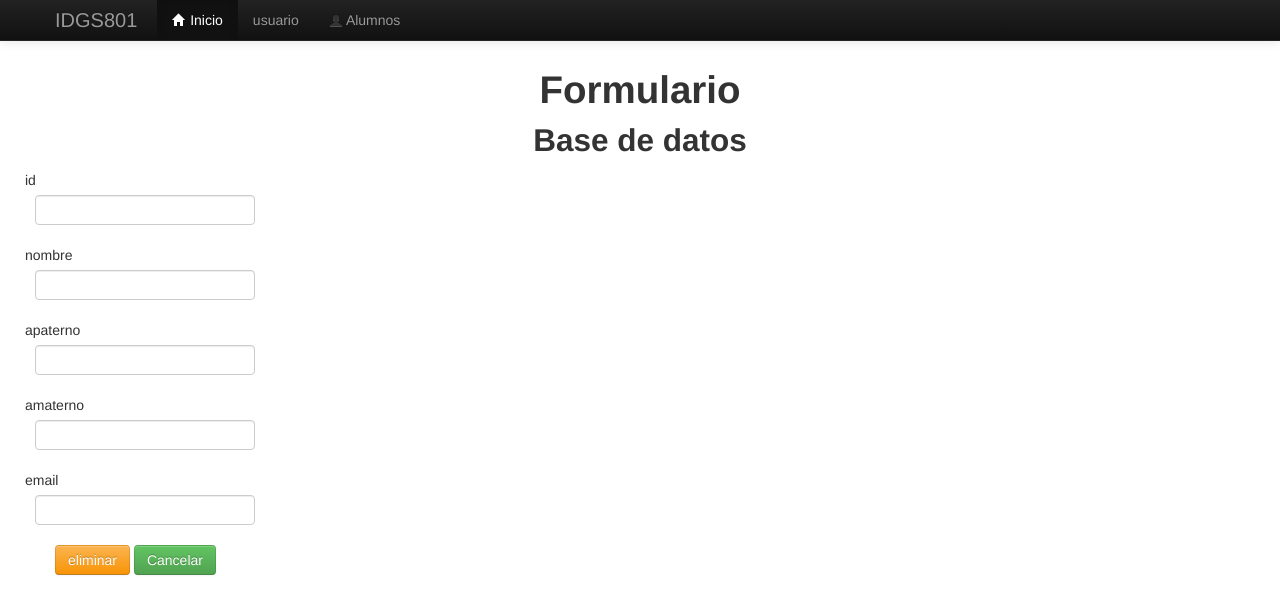
After one commit to IDGS801-21002128/Flask-BD, a Flask app: template templates/eliminar.html in a window 1280 px wide. The commit adds this page. Shown: the top 614 px of the page. Run offline with Flask 3, Linux system fonts and the light colour scheme; the template is opened without the code that fills it: values that come from a table or form of the project are taken from there, others are empty; some libraries are stand-ins or nearby versions.

Commit message:
04/03/24 PMA MODIFICAR Y ELIMINAR BD

```diff
--- a/main.py
+++ b/main.py
@@ -14,6 +14,51 @@ csrf=CSRFProtect()
 def ABCompleto():
     alumno = Alumnos.query.all()
     return render_template("ABC_Completo.html", alumnos=alumno)
+
+@app.route("/eliminar", methods=[ "GET", "POST"])
+def eliminar():
+    formulario = UserForm(request.form)
+    if request.method == 'GET':
+        id = request.args.get('id')
+        alumno1 = db.session.query(Alumnos).filter(Alumnos.id == id).first()
+        formulario.id.data = request.args.get('id')
+        formulario.nombre.data = alumno1.nombre
+        formulario.apaterno.data = alumno1.apaterno
+        formulario.email.data = alumno1.email
+
+    if request.method == 'POST':
+        id = formulario.id.data
+        alumno = Alumnos.query.get(id)
+        db.session.delete(alumno)
+        db.session.commit()
+        return redirect(url_for("ABCompleto"))
+
+    return render_template("eliminar.html", form=formulario)
+
+
+@app.route("/modificar", methods=[ "GET", "POST"])
+def modificar():
+    formulario = UserForm(request.form)
+    if request.method == 'GET':
+        id = request.args.get('id')
+        alumno1 = db.session.query(Alumnos).filter(Alumnos.id == id).first()
+        formulario.id.data = request.args.get('id')
+        formulario.nombre.data = alumno1.nombre
+        formulario.apaterno.data = alumno1.apaterno
+        formulario.email.data = alumno1.email
+
+    if request.method == 'POST':
+        id = formulario.id.data
+        alumno = Alumnos.query.get(id)
+        alumno.nombre =formulario.nombre.data
+        alumno.apaterno =formulario.apaterno.data
+        alumno.email = formulario.email.data
+        db.session.add(alumno)
+        db.session.commit()
+        return redirect(url_for("ABCompleto"))
+
+    return render_template("modificar.html", form=formulario)
+
 
 @app.route("/",methods=['GET','POST'])
 def index():
--- a/templates/ABC_completo.html
+++ b/templates/ABC_completo.html
@@ -23,8 +23,8 @@
                     <td>{{alumno.nombre}}</td>
                     <td>{{alumno.apaterno}}</td>
                     <td>{{alumno.email}}</td>
-                    <td><a href="eliminar.html?id={{alumno.id}}" class="btn btn-danger">Eliminar</a></td>
-                    <td><a href="modificar.html?id={{alumno.id}}" class="btn btn-warning">Modificar</a></td>
+                    <td><a href="eliminar?id={{alumno.id}}" class="btn btn-danger">Eliminar</a></td>
+                    <td><a href="modificar?id={{alumno.id}}" class="btn btn-warning">Modificar</a></td>
                 </tr>
                 {% endfor %}
             </tbody>
--- /dev/null
+++ b/templates/eliminar.html
@@ -0,0 +1,46 @@
+{% extends "layout2.html" %}
+
+{% block container %}
+{% import "macro.html" as macros%}
+
+<div class="text-center">
+    <h1>Formulario</h1>
+    <h2>Base de datos</h2>
+</div>
+<form name="sent" action="/eliminar" id="contactForm" method="POST" novalidate>
+    <div class="row control-group">
+        <div class="form-group col-xs-12 float-label-form-group-controls">
+            {{macros.camposNuevos(form.id, class="form-control")}}
+        </div>
+    </div>
+    <div class="row control-group">
+        <div class="form-group col-xs-12 float-label-form-group-controls">
+            {{macros.camposNuevos(form.nombre, class="form-control")}}
+        </div>
+    </div>
+
+    <div class="row control-group">
+        <div class="form-group col-xs-12 float-label-form-group-controls">
+            {{macros.camposNuevos(form.apaterno, class="form-control")}}
+        </div>
+    </div>
+
+    <div class="row control-group">
+        <div class="form-group col-xs-12 float-label-form-group-controls">
+            {{macros.camposNuevos(form.amaterno, class="form-control")}}
+        </div>
+    </div>
+
+    <div class="row control-group">
+        <div class="form-group col-xs-12 float-label-form-group-controls">
+            {{macros.camposNuevos(form.email, class="form-control")}}
+        </div>
+    </div>
+
+    <input type="hidden" name="csrf_token" value="{{ csrf_token() }}">
+    <input type="submit" id="eliminar" name="eliminar" value="eliminar" class="btn btn-warning ">
+    <a href="ABC_completo" class="btn btn-success ">Cancelar
+    </a>
+
+</form>
+{%endblock%}
```
Also changed, not shown: templates/modificar.html (added, +46 -0 lines).
